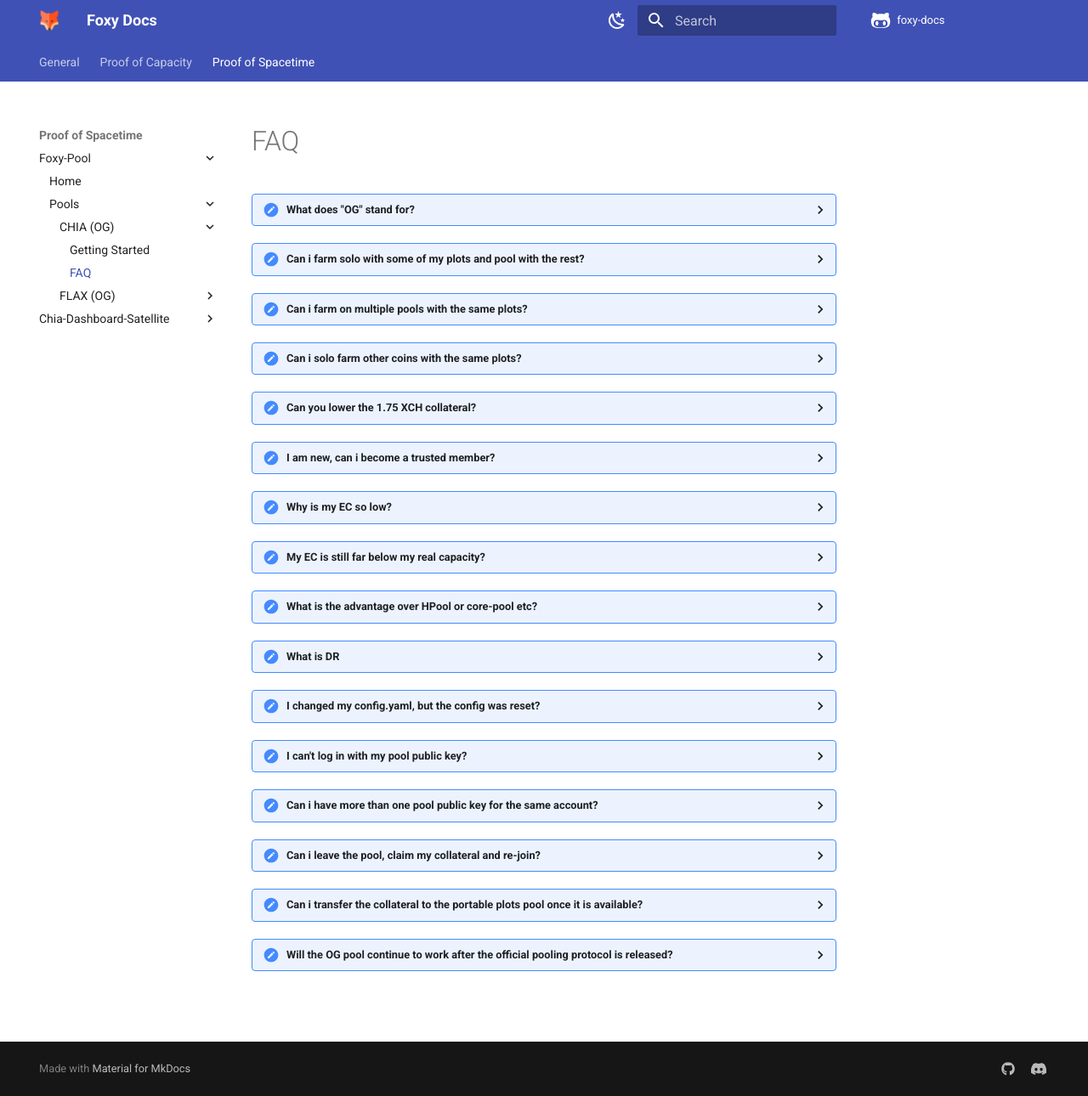
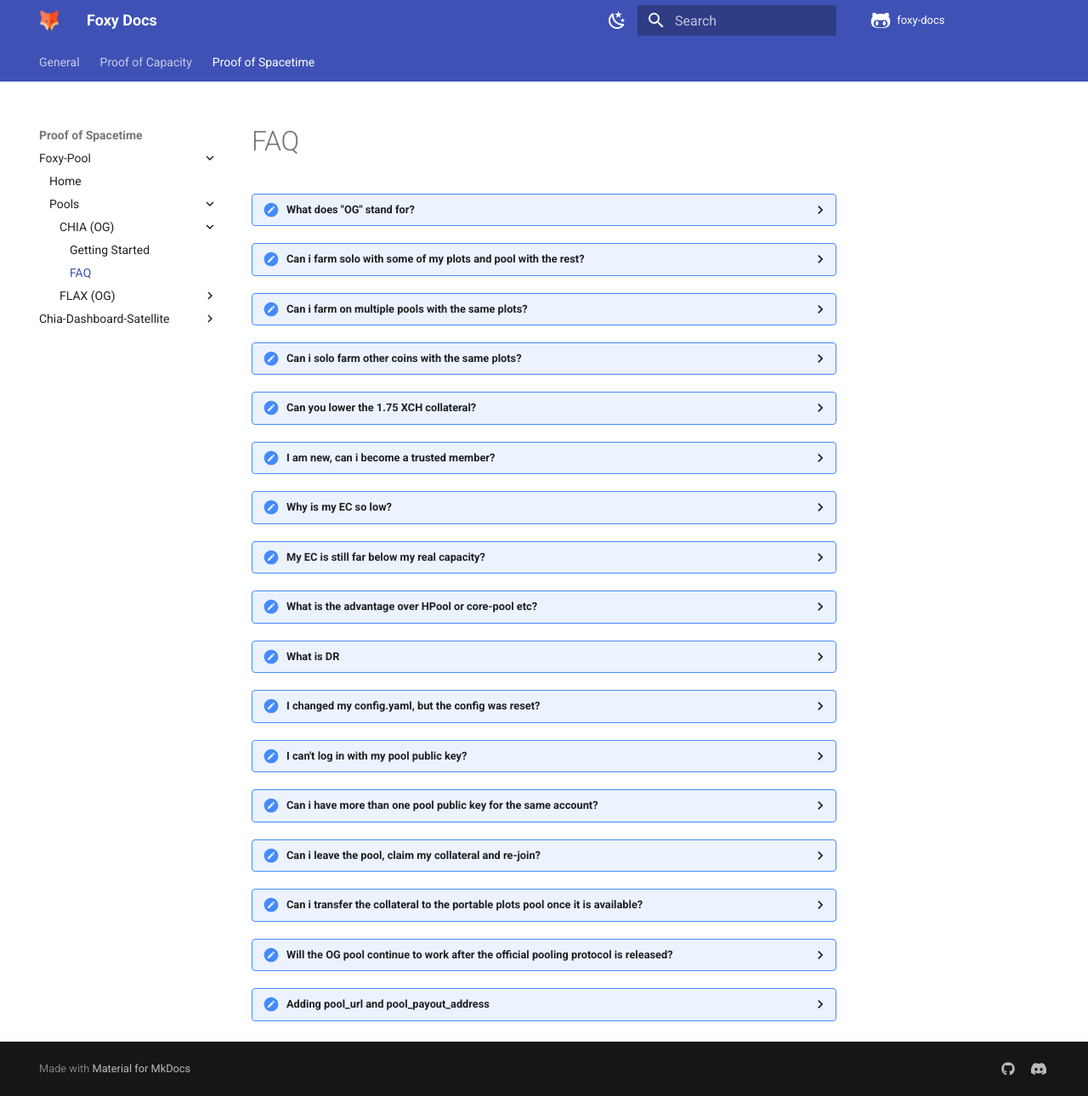
Before and after one commit to foxypool/docs, an MkDocs documentation site: the page built from docs/proof-of-spacetime/foxy-pool/pools/chia-og/faq.md, in a window 1280 px wide and 1290 px high. Shown: the whole window at 85% size. Built offline with MkDocs 1.6.1 and Material for MkDocs 9.7.7, drawn with Linux system fonts in a browser that asks for light colours; comment, search, counter and statistics services are not loaded; some of the changed lines change nothing that is shown.

Commit message:
Add faq entry re config indentantion (#54)

```diff
--- a/docs/proof-of-spacetime/foxy-pool/pools/chia-og/faq.md
+++ b/docs/proof-of-spacetime/foxy-pool/pools/chia-og/faq.md
@@ -47,3 +47,6 @@
 
 ??? faq "Will the OG pool continue to work after the official pooling protocol is released?"
     Yes, this pool is here to stay
+
+??? faq "Adding pool_url and pool_payout_address"
+    Please ensure both `pool_url` and `pool_payout_address` are added into the farmer section and NOT full_node_peer section, it should be the same indentation as `full_node_peer`.
```
